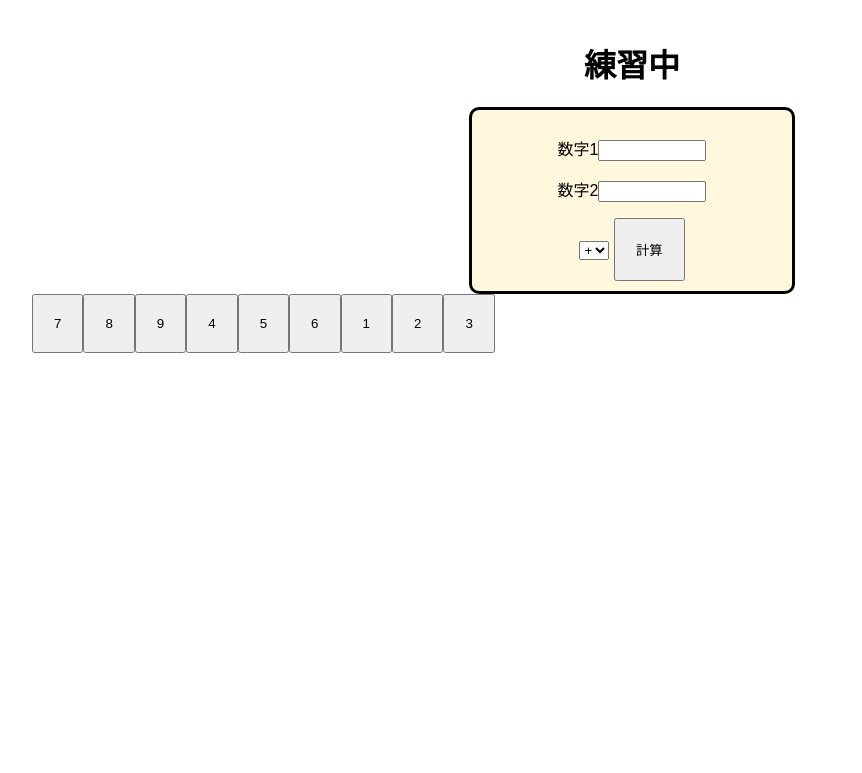
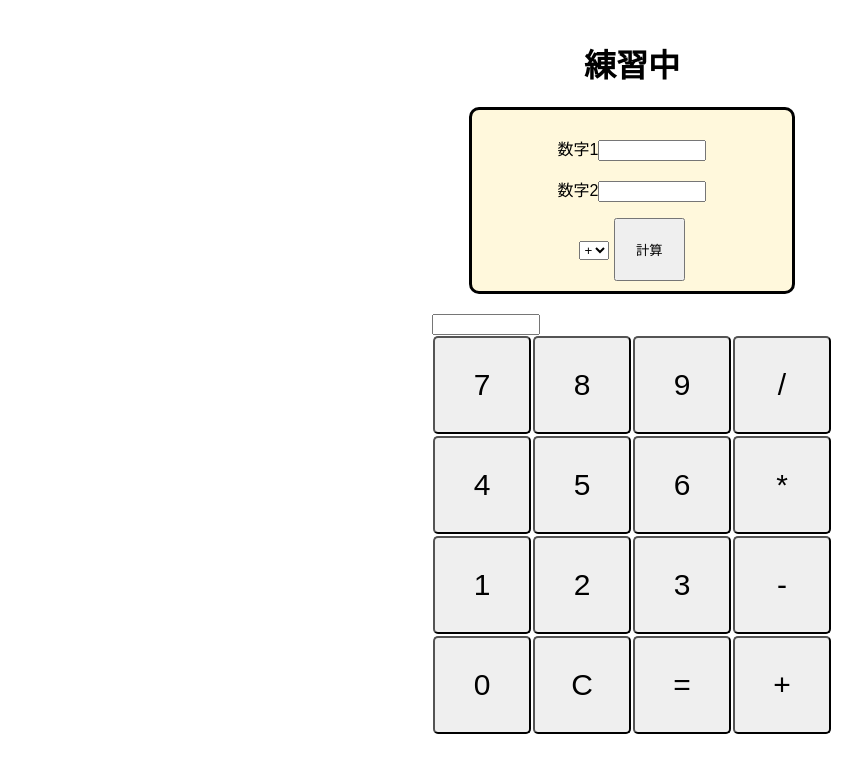
Before and after one commit to riu4649/web-calculator, a Flask app: page / in a window 1280 px wide. Shown: the top 773 px of the page, without its empty margins (8-870 px from the left). Run offline with Flask 3, Linux system fonts and the light colour scheme.

Commit message:
GUI変更

```diff
--- a/webapp/static/style.css
+++ b/webapp/static/style.css
@@ -29,8 +29,21 @@ input {
      color:blue;
 }
 
+.place {
+    margin: 20px auto;
+    width: 400px;
+}
 .buttons {
-    width: 500px;
+    width: 400px;
     display: flex;
+
     flex-wrap: wrap;
 }
+
+.button {
+    width: 98px;
+    height: 98px;
+    font-size: 30px;
+    border-radius: 5px;
+    margin: 1px;
+}
--- a/webapp/templates/index.html
+++ b/webapp/templates/index.html
@@ -25,16 +25,26 @@
         </form>
     </div>
 
-    <div class="buttons">
-        <button class="button">7</button>
-        <button class="button">8</button>
-        <button class="button">9</button>
-        <button class="button">4</button>
-        <button class="button">5</button>
-        <button class="button">6</button>
-        <button class="button">1</button>
-        <button class="button">2</button>
-        <button class="button">3</button>
+    <div class="place">
+        <input type="number" id="display">
+        <div class="buttons">
+            <button class="button" onclick=7>7</button>
+            <button class="button" onclick=8>8</button>
+            <button class="button" onclick=9>9</button>
+            <button class="button" onclick="/">/</button>
+            <button class="button" onclick=4>4</button>
+            <button class="button" onclick=5>5</button>
+            <button class="button" onclick=6>6</button>
+            <button class="button" onclick="*">*</button>
+            <button class="button" onclick=1>1</button>
+            <button class="button" onclick=2>2</button>
+            <button class="button" onclick=3>3</button>
+            <button class="button" onclick="-">-</button>
+            <button class="button" onclick=0>0</button>
+            <button class="button" onclick="C">C</button>
+            <button class="button" onclick="=">=</button>
+            <button class="button" onclick="+">+</button>
+        </div>
     </div>
 </body>
 </html>
```
